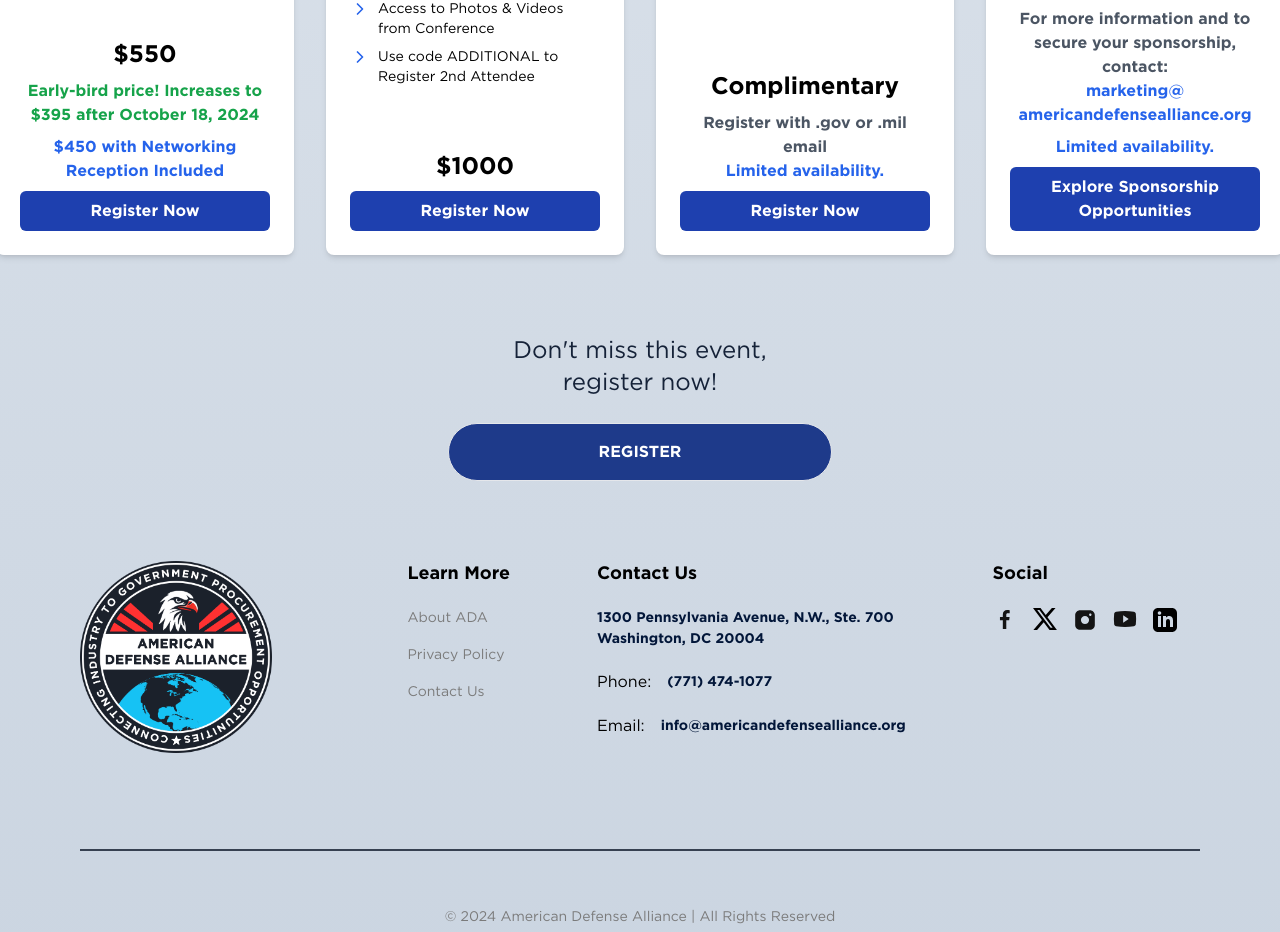
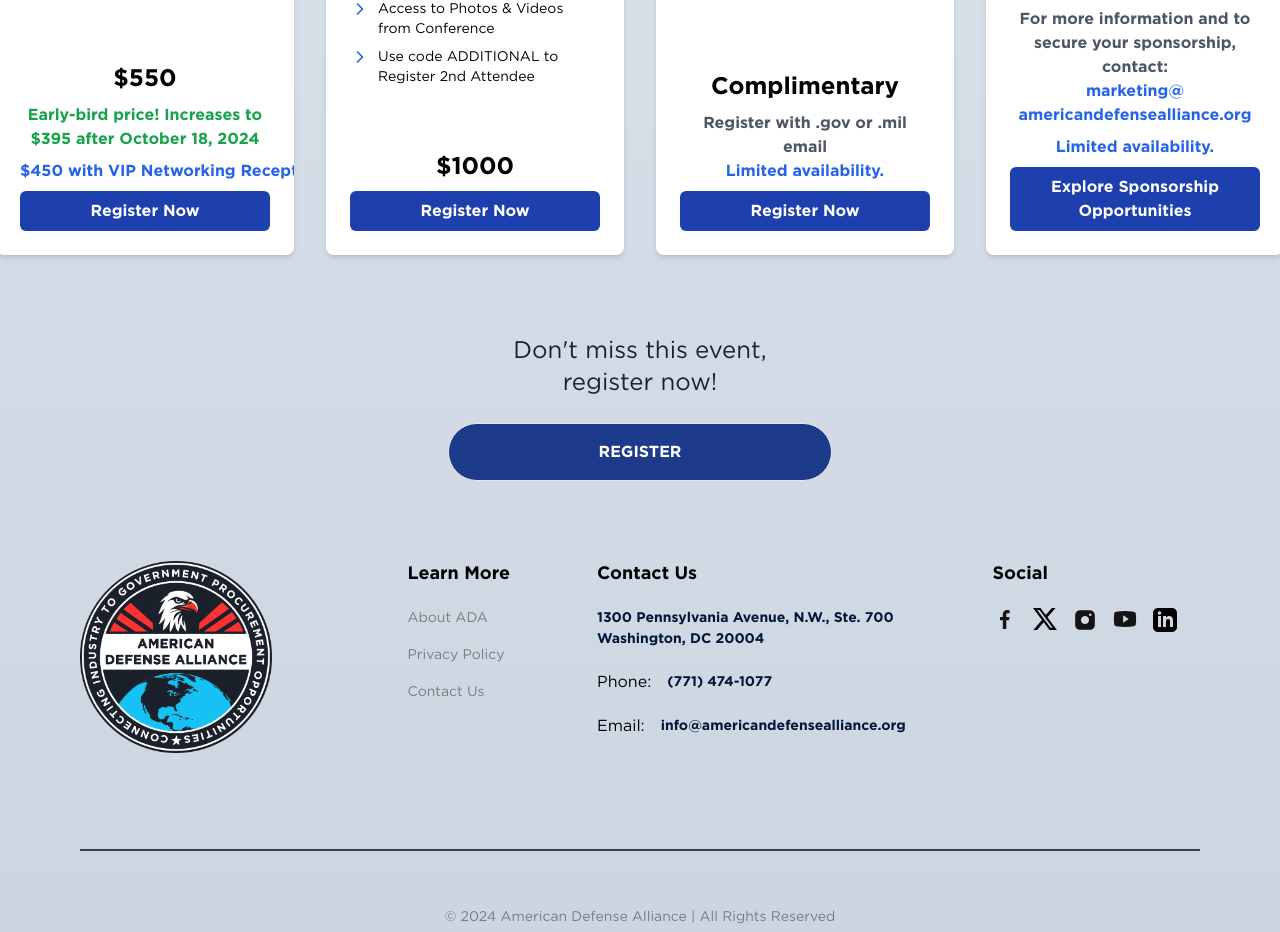
Before and after one commit to masonym/ada-website, a Next.js app: page /events/2025-defense-industry-forecast in a window 1280 px wide. Shown: the part 2987-3919 px from the top of the page. Built offline with nearby package versions, Linux system fonts and the light colour scheme.

Commit message:
Updated networking reception wording

```diff
--- a/src/app/components/RegistrationCard.tsx
+++ b/src/app/components/RegistrationCard.tsx
@@ -81,8 +81,8 @@ const RegistrationCard = ({ item }: RegistrationProp) => {
                         </p>
                     )}
                     {item.receptionPrice && (
-                        <p className="text-md font-semibold text-center text-blue-600 mb-2">
-                            {item.receptionPrice} with Networking Reception Included
+                        <p className="text-md font-semibold text-center text-nowrap text-blue-600 mb-2">
+                            {item.receptionPrice} with VIP Networking Reception
                         </p>
                     )}
                     {isFree && (
```
